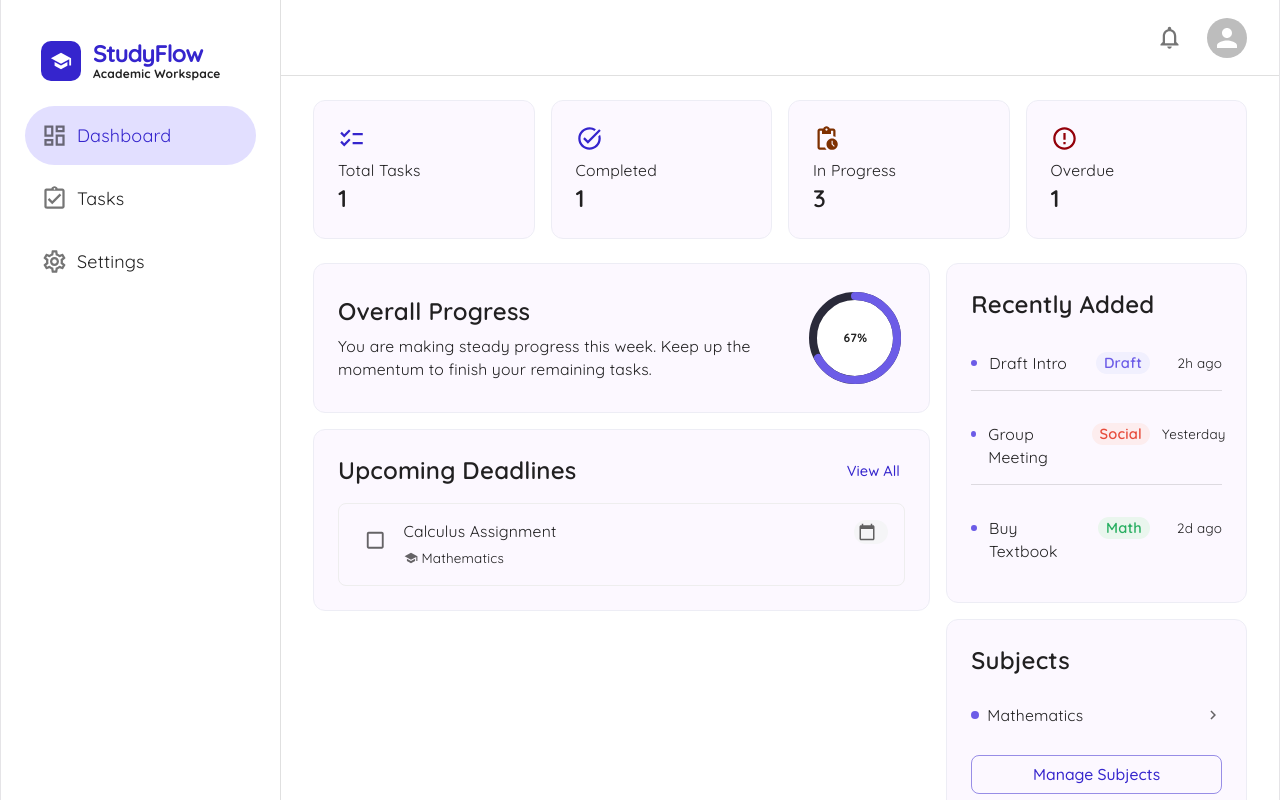
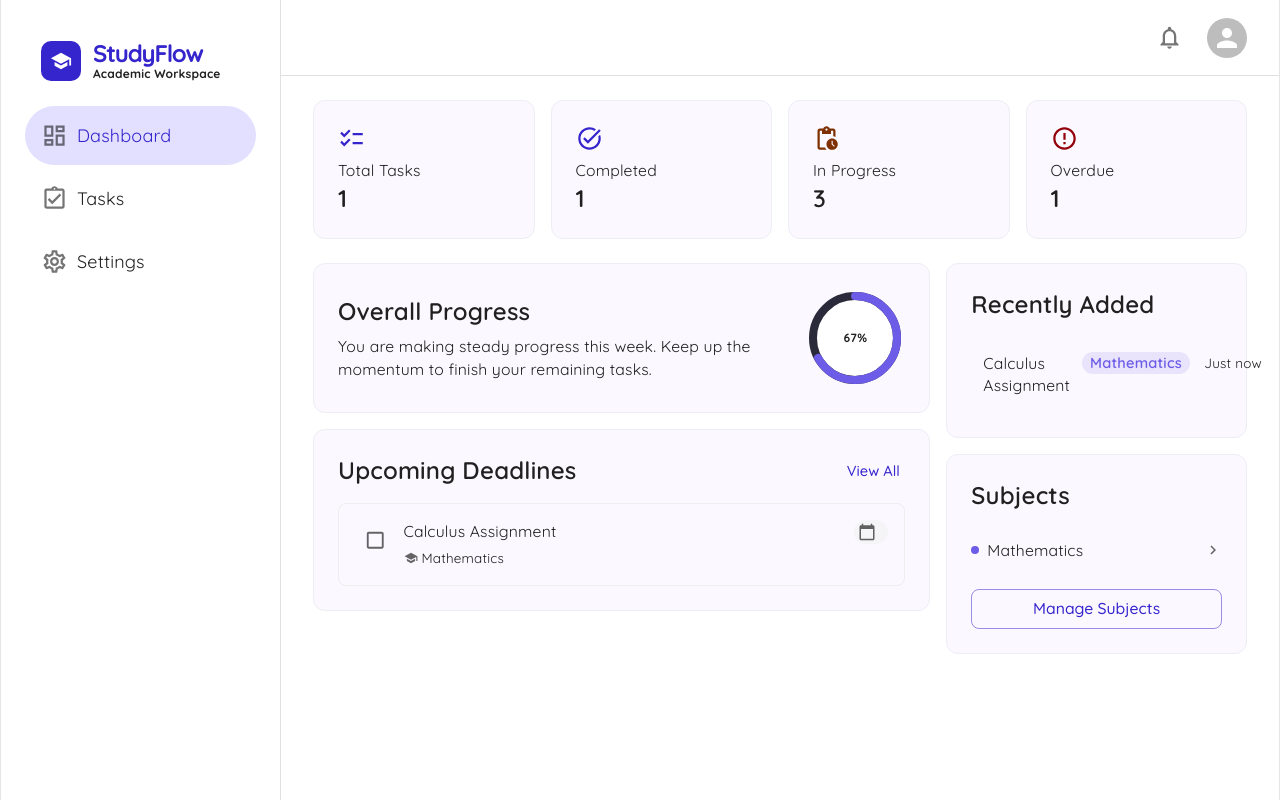
Before and after one commit to haniya8/studyFlow, a React (Vite) app: page /app in a window 1280 px wide. Built offline with nearby package versions, Linux system fonts and the light colour scheme.

Commit message:
fix RecentlyAddedCard on dashboard to read real data

```diff
--- a/src/components/dashboard/RecentlyAddedCard.jsx
+++ b/src/components/dashboard/RecentlyAddedCard.jsx
@@ -1,11 +1,5 @@
 import { Typography, Box, Chip, Stack } from '@mui/material';
 import Card from '../Card';
-
-const tagColors = {
-  Draft: { bg: '#F1F0FE', color: '#6C5CE7' },
-  Social: { bg: '#FDEDEE', color: '#E74C3C' },
-  Math: { bg: '#EAF6EE', color: '#27AE60' },
-};
 
 function RecentlyAddedCard({ items = [] }) {
   return (
@@ -30,8 +24,8 @@ function RecentlyAddedCard({ items = [] }) {
               label={item.tag}
               size="small"
               sx={{
-                bgcolor: tagColors[item.tag]?.bg || '#F1F0FE',
-                color: tagColors[item.tag]?.color || '#6C5CE7',
+                bgcolor: item.tagColor ? `${item.tagColor}22` : '#F1F0FE',
+                color: item.tagColor || '#6C5CE7',
                 fontWeight: 600,
                 height: 22,
               }}
--- a/src/constants/DashboardConstants.jsx
+++ b/src/constants/DashboardConstants.jsx
@@ -29,11 +29,6 @@ export const iconMap = {
   error: <ErrorIcon sx={{color: '#93000A'}}/>,
 };
 
-export const recentlyAddedData = [
-  { id: 1, title: 'Draft Intro', tag: 'Draft', time: '2h ago' },
-  { id: 2, title: 'Group Meeting', tag: 'Social', time: 'Yesterday' },
-  { id: 3, title: 'Buy Textbook', tag: 'Math', time: '2d ago' },
-];
 
 
 
--- a/src/contexts/TasksContext.jsx
+++ b/src/contexts/TasksContext.jsx
@@ -2,7 +2,7 @@ import { createContext, useContext, useState, useCallback, useEffect } from 'rea
 import { getNextId } from '../utils/getNextId';
 
 const defaultTasks = [
-  { id: 1, title: 'Calculus Assignment', subjectId: 1, priority: 'Medium Priority', dueDate: '2026-08-01', completed: false },
+  { id: 1, title: 'Calculus Assignment', subjectId: 1, priority: 'Medium Priority', dueDate: '2026-08-01', completed: false, createdAt: Date.now() },
 ];
 
 const STORAGE_KEY = 'studyflow.tasks';
@@ -31,7 +31,7 @@ export function TasksProvider({ children }) {
   }, [tasks]);
 
   const addTask = useCallback((task) => {
-    const newTask = { id: getNextId(tasks), completed: false, ...task };
+    const newTask = { id: getNextId(tasks), completed: false, createdAt: Date.now(), ...task };
     setTasks((prev) => [...prev, newTask]);
     return newTask;
   }, []);
--- a/src/pages/Dashboard.jsx
+++ b/src/pages/Dashboard.jsx
@@ -5,16 +5,29 @@ import RecentlyAddedCard from '../components/dashboard/RecentlyAddedCard';
 import UpcomingDeadlinesCard from '../components/dashboard/UpcomingDeadlinesCard';
 import SubjectsCard from '../components/dashboard/SubjectsCard';
 import {
-  statCardsData,
-  iconMap,
-  recentlyAddedData,
-
-  OverallProgressCardText
-} from '../constants/DashboardConstants';
+  statCardsData, iconMap, OverallProgressCardText } from '../constants/DashboardConstants';
 import { useTasks } from '../contexts/TasksContext';
 import {sectionSpacingSx} from '../styles/dashboardStyles'
+import { formatRelativeTime } from '../utils/formatRelativeTime';
+import { useSubjects } from '../contexts/SubjectsContext';
+
 function Dashboard() {
   const {tasks} = useTasks();
+  const { subjects } = useSubjects();
+
+  const recentlyAddedItems = [...tasks]
+    .sort((a, b) => b.createdAt - a.createdAt)
+    .slice(0, 3)
+    .map((task) => {
+      const subject = subjects.find((s) => s.id === task.subjectId);
+      return {
+        id: task.id,
+        title: task.title,
+        tag: subject?.name || 'No subject',
+        tagColor: subject?.color,
+        time: formatRelativeTime(task.createdAt),
+      };
+    });
 
   const upcomingTasks = [...tasks]
     .filter((t) => !t.completed)
@@ -40,7 +53,7 @@ function Dashboard() {
 
         <Grid size={{ xs: 12, md: 4 }}>
           <Stack spacing={2}>
-            <RecentlyAddedCard items={recentlyAddedData} />
+            <RecentlyAddedCard items={recentlyAddedItems} />
             <SubjectsCard onManageSubjects={() => {}} />
           </Stack>
         </Grid>
--- a/src/pages/Signup.jsx
+++ b/src/pages/Signup.jsx
@@ -159,7 +159,7 @@ export default function Signup() {
 
         <Typography variant="body2" color="text.secondary" textAlign="center">
           Already have an account?{' '}
-          <Link component={RouterLink} to="/login" underline="hover" fontWeight={600}>
+          <Link component={RouterLink} to="/" underline="hover" fontWeight={600}>
             Sign in
           </Link>
         </Typography>
--- /dev/null
+++ b/src/utils/formatRelativeTime.js
@@ -0,0 +1,13 @@
+// utils/formatRelativeTime.js
+export function formatRelativeTime(timestamp) {
+  const diffMs = Date.now() - timestamp;
+  const diffMins = Math.floor(diffMs / 60000);
+  const diffHours = Math.floor(diffMs / 3600000);
+  const diffDays = Math.floor(diffMs / 86400000);
+
+  if (diffMins < 1) return 'Just now';
+  if (diffMins < 60) return `${diffMins}m ago`;
+  if (diffHours < 24) return `${diffHours}h ago`;
+  if (diffDays === 1) return 'Yesterday';
+  return `${diffDays}d ago`;
+}
```
